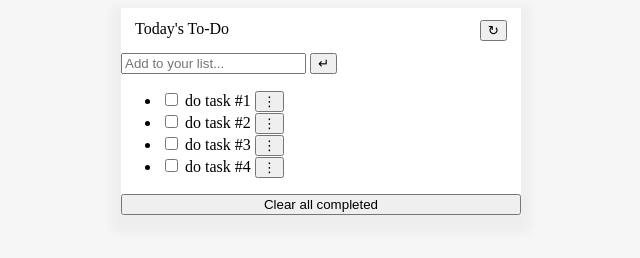
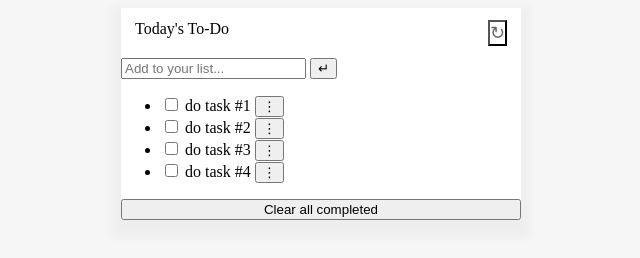
Before and after one commit to yghoor/to-do-list, a website built with webpack: page src/index.html in a window 1280 px wide. Shown: the whole page, without its empty margins (319-959 px from the left). Built offline with nearby package versions, Linux system fonts and the light colour scheme.

Commit message:
Add styles for reload button

```diff
--- a/src/style.css
+++ b/src/style.css
@@ -21,3 +21,11 @@ h2 {
   font-size: 16px;
   font-weight: 400;
 }
+
+.reload {
+  padding: 0;
+  margin-left: auto;
+  color: rgba(0 0 0 / 60%);
+  font-size: 18px;
+  background: none;
+}
```
